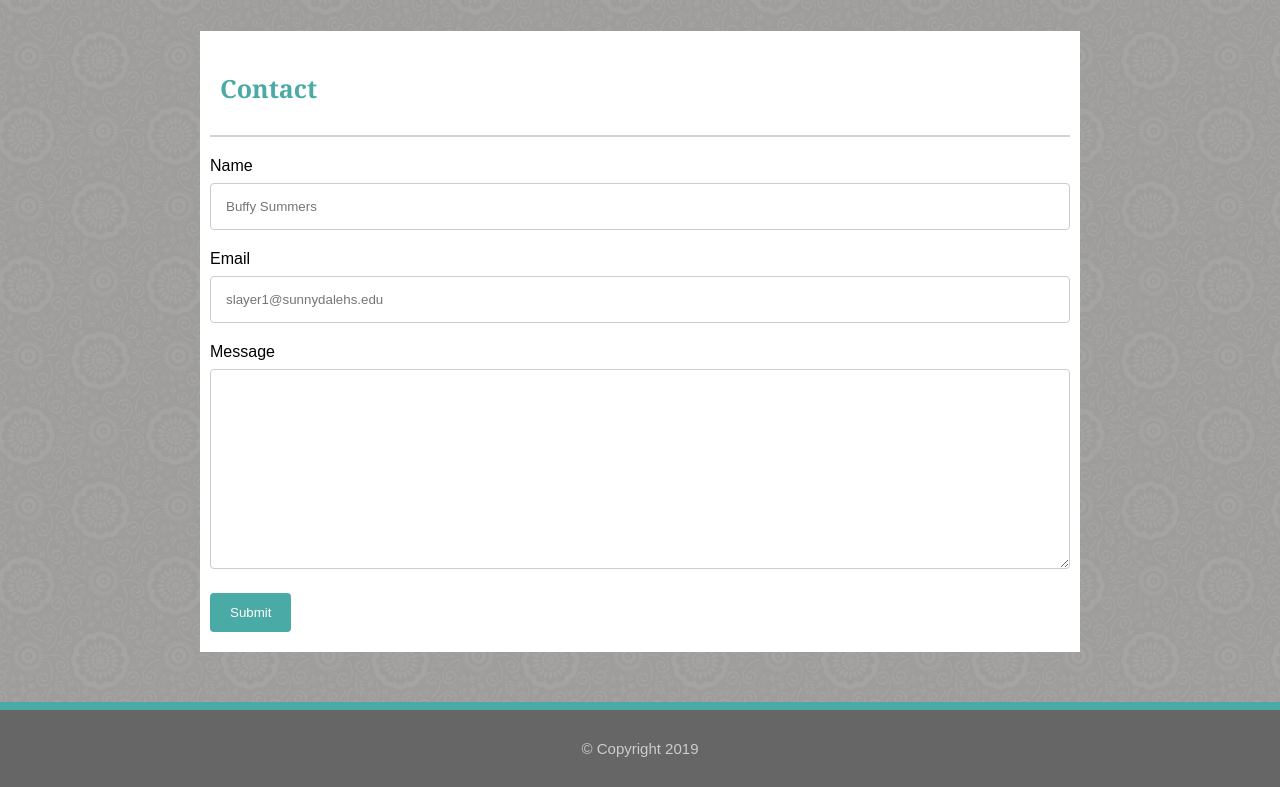
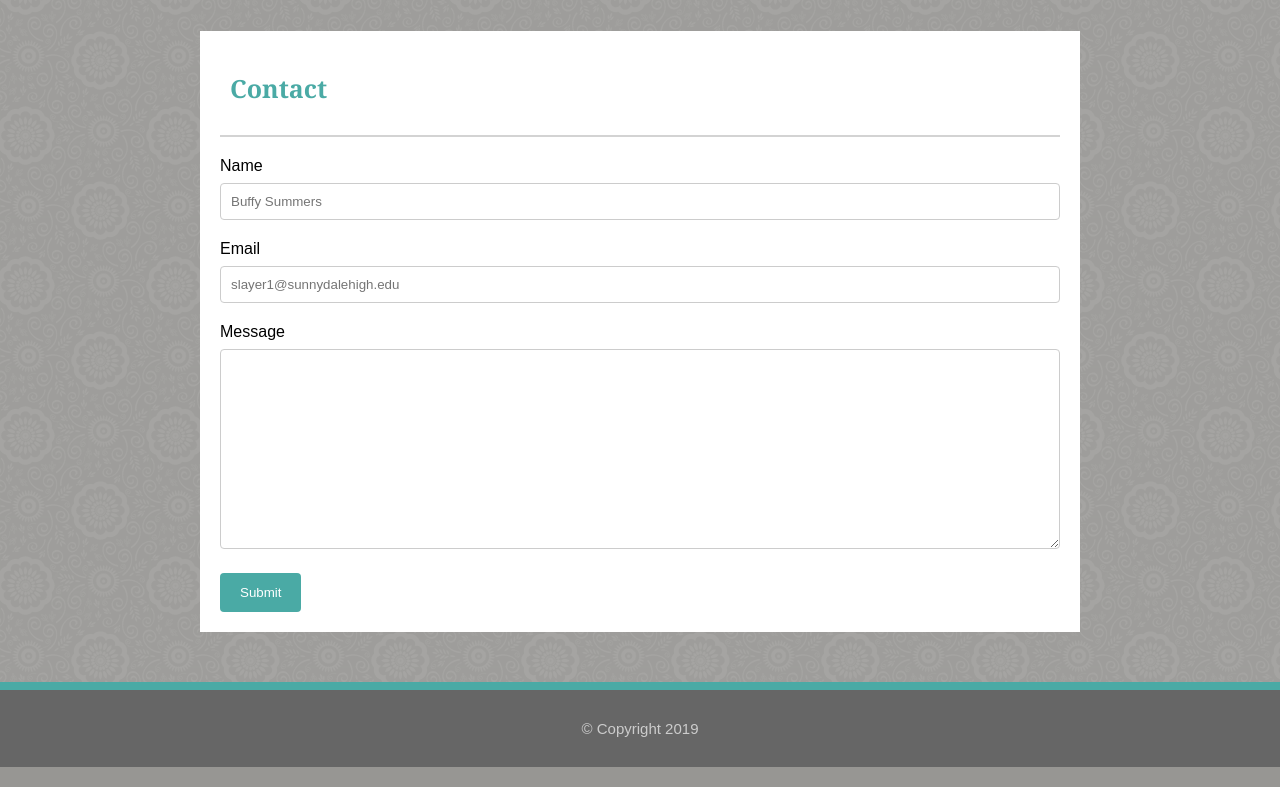
Before and after one commit to patricia-dalinis/HW1-Basic-Portfolio, a plain HTML site: page contact.html in a window 1280 px wide. Shown: the part 83-870 px from the top of the page. Drawn offline with Linux system fonts and the light colour scheme.

Commit message:
Last Contact Push

```diff
--- a/Assets/CSS/contact.css
+++ b/Assets/CSS/contact.css
@@ -92,7 +92,7 @@ hr {
 
 input[type=text], select, textarea {
     width: 100%;
-    padding: 15px;
+    padding: 10px;
     border: 1px solid #ccc;
     border-radius: 4px;
     box-sizing: border-box;
@@ -116,7 +116,7 @@ input[type=text], select, textarea {
 
   .main {
     background-color: #FFFFFF;
-    padding: 20px 10px;
+    padding: 20px 20px;
     margin: 50px 200px;
   }
 
--- a/contact.html
+++ b/contact.html
@@ -32,7 +32,7 @@
           <input type="text" id="name" name="name" placeholder="Buffy Summers">
 
           <label for="email">Email</label>
-          <input type="text" id="email" name="email" placeholder="slayer1@sunnydalehs.edu">
+          <input type="text" id="email" name="email" placeholder="slayer1@sunnydalehigh.edu">
 
           <label for="message">Message</label>
           <textarea id="message" name="message" placeholder=" " style="height:200px"></textarea>
```
Also changed, not shown: index.html (+1 -1 lines).
